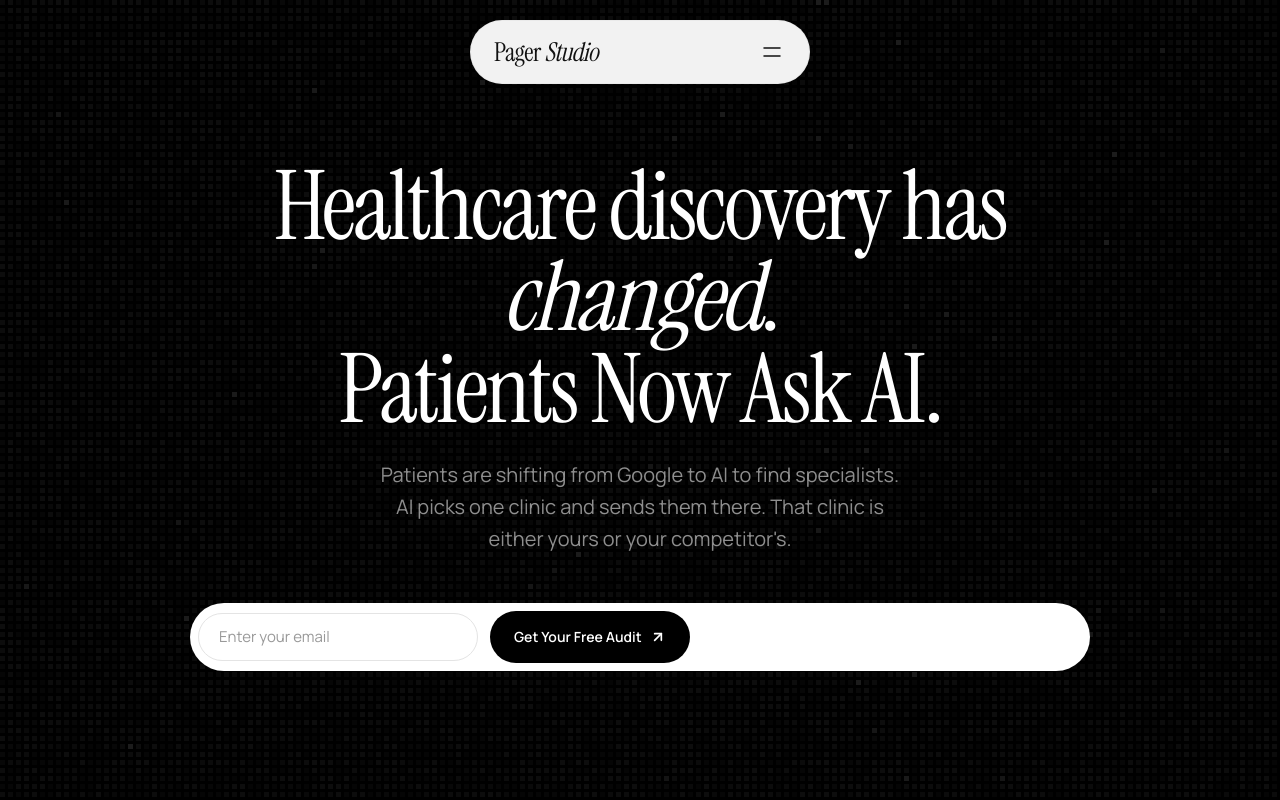
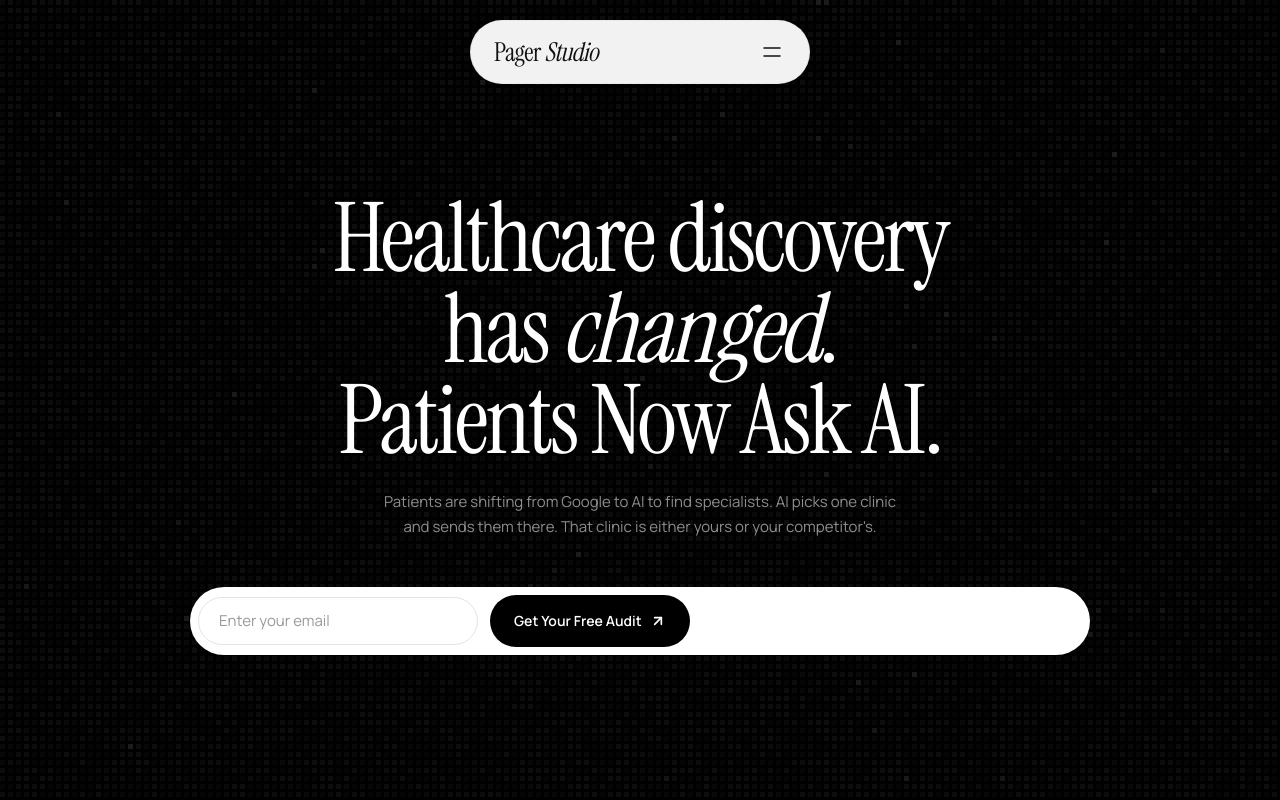
Before and after one commit to pagerstudio/pagerstudio, a Next.js app: page / in a window 1280 px wide. Shown: the top 800 px of the page. Built offline with nearby package versions, Linux system fonts and the light colour scheme.

Commit message:
Hero: 3-line title, smaller subtext, more top padding; Nav: stays visible after animation

```diff
--- a/components/Hero.tsx
+++ b/components/Hero.tsx
@@ -62,15 +62,16 @@ export default function Hero() {
       <div className="bg-ps-black w-full mx-auto relative flex-1 flex flex-col overflow-hidden">
         <PixelGrid />
 
-        <div className="relative z-[2] flex-1 flex flex-col items-center justify-center px-10 sm:px-12 md:px-20 pb-10 md:pb-24 pt-10 sm:pt-20 md:pt-32">
+        <div className="relative z-[2] flex-1 flex flex-col items-center justify-center px-10 sm:px-12 md:px-20 pb-10 md:pb-24 pt-16 sm:pt-24 md:pt-36">
           {prefersReducedMotion ? (
             <div className="w-full max-w-[900px] flex flex-col items-center text-center">
               <h1 className="text-display-xl text-white mb-6">
-                <span className="block">Healthcare discovery has <span className="font-serif italic">changed</span>.</span>
+                <span className="block">Healthcare discovery</span>
+                <span className="block">has <span className="font-serif italic">changed</span>.</span>
                 <span className="block">Patients Now Ask AI.</span>
               </h1>
 
-              <p className="text-body-lg text-white/55 max-w-[520px]">
+              <p className="text-[15px] sm:text-body-lg text-white/55 max-w-[520px] leading-relaxed">
                 Patients are shifting from Google to AI to find specialists. AI picks one clinic and sends them there. That clinic is either yours or your competitor&apos;s.
               </p>
 
@@ -108,14 +109,17 @@ export default function Hero() {
             >
               <h1 className="text-display-xl text-white mb-6">
                 <motion.span className="block" variants={childVariants}>
-                  Healthcare discovery has <span className="font-serif italic">changed</span>.
+                  Healthcare discovery
+                </motion.span>
+                <motion.span className="block" variants={childVariants}>
+                  has <span className="font-serif italic">changed</span>.
                 </motion.span>
                 <motion.span className="block" variants={childVariants}>
                   Patients Now Ask AI.
                 </motion.span>
               </h1>
 
-              <motion.p className="text-body-lg text-white/55 max-w-[520px]" variants={bodyVariant}>
+              <motion.p className="text-[15px] sm:text-body-lg text-white/55 max-w-[520px] leading-relaxed" variants={bodyVariant}>
                 Patients are shifting from Google to AI to find specialists. AI picks one clinic and sends them there. That clinic is either yours or your competitor&apos;s.
               </motion.p>
 
--- a/components/Nav.tsx
+++ b/components/Nav.tsx
@@ -112,9 +112,8 @@ export default function Nav() {
         role="navigation"
         aria-label="Main navigation"
         initial={prefersReducedMotion ? {} : { opacity: 0, y: -24 }}
-        animate={{ opacity: mobileOpen ? 0 : 1, y: mobileOpen ? -24 : 0 }}
-        transition={{ duration: 0.5, ease: EASE, delay: mobileOpen ? 0 : 2.4 }}
-        style={{ pointerEvents: mobileOpen ? 'none' : 'auto' }}
+        animate={{ opacity: 1, y: 0 }}
+        transition={{ duration: 0.5, ease: EASE, delay: 2.4 }}
       >
         <div className="relative w-full max-w-[260px] sm:max-w-[340px]">
           <div
```
